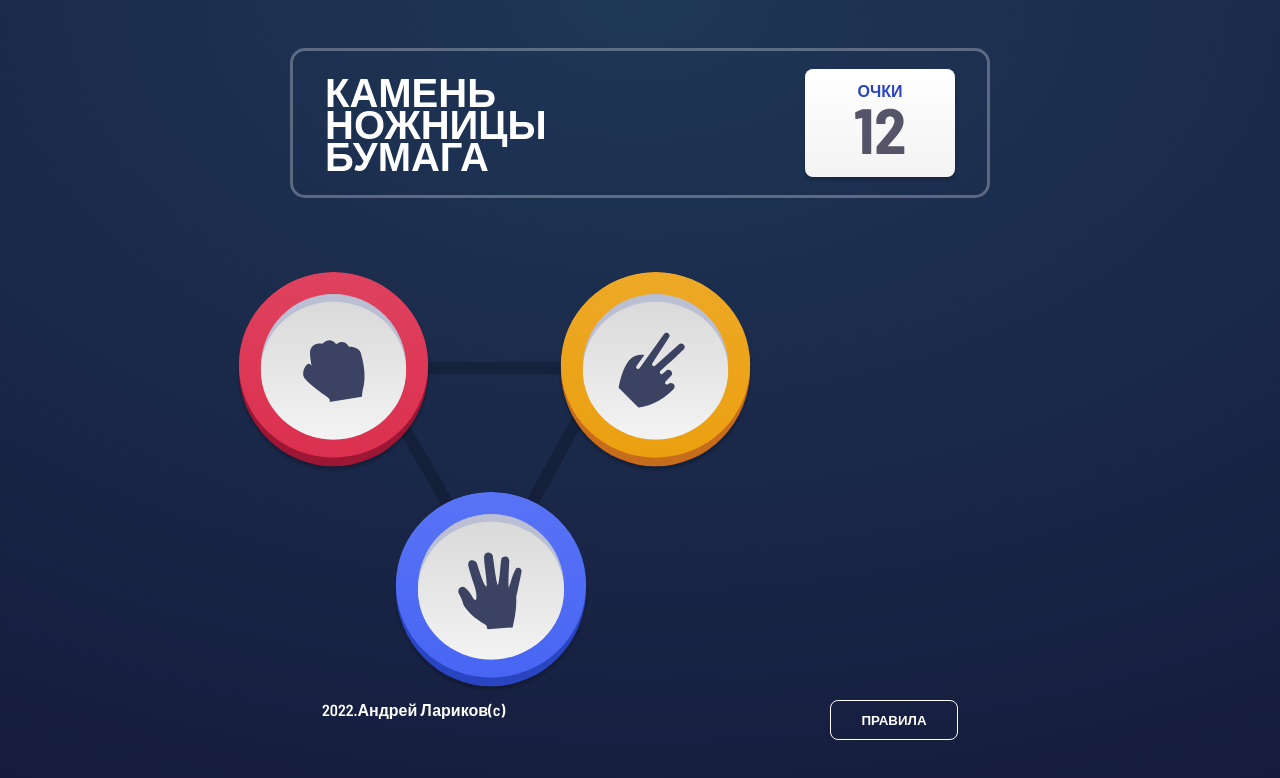
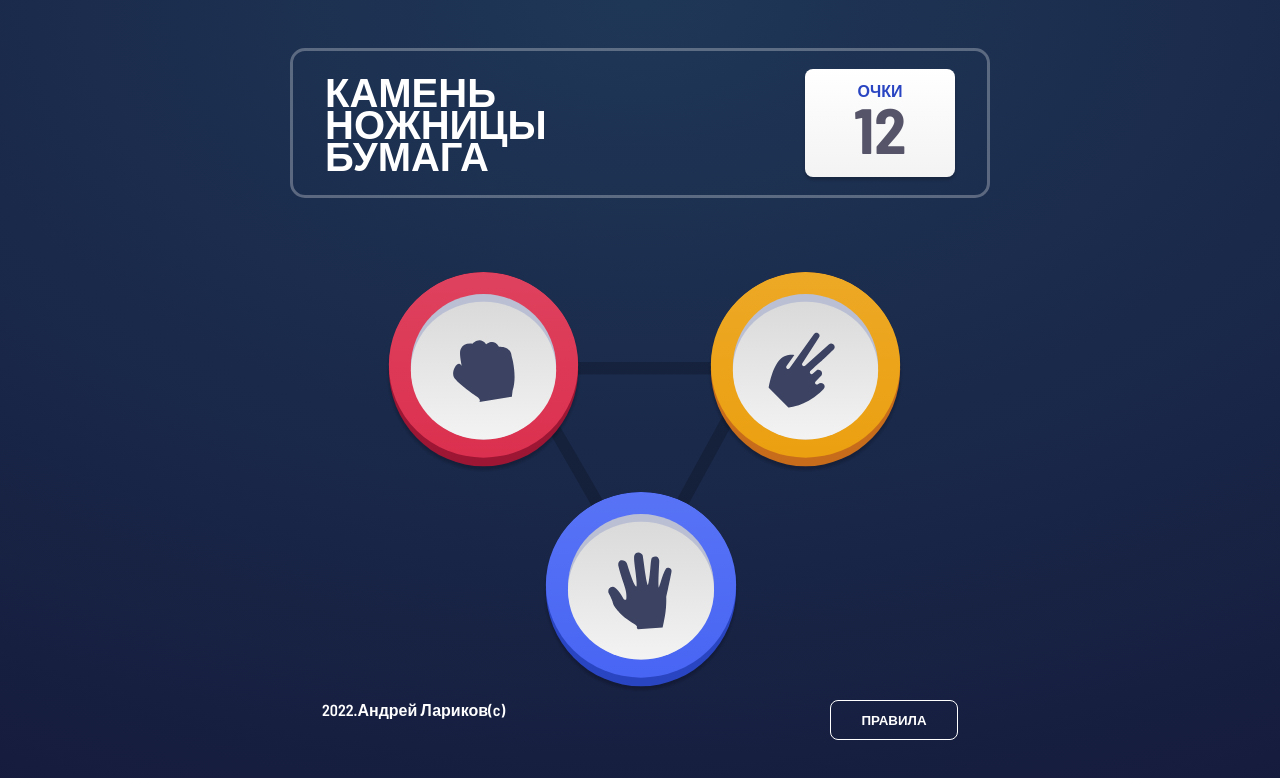
Before and after one commit to larikov174/rock-paper-scissors, a React (Vite) app: page / in a window 1280 px wide. Shown: the top 778 px of the page. Built offline with nearby package versions, Linux system fonts and the light colour scheme; grey boxes are pictures that could not be loaded.

Commit message:
fix: add svg to future update

```diff
--- a/src/components/PickScreen.jsx
+++ b/src/components/PickScreen.jsx
@@ -40,7 +40,7 @@ const PickScreen = () => {
         <Image src={scissors} position="relative" top="-90px" left="0%" />
         <Image src={paper} position="relative" top="130px" left="-360px" />
       </Container>
-      <svg>
+      {/* <svg>
         <defs>
           <pattern
             id="imgpattern"
@@ -50,11 +50,11 @@ const PickScreen = () => {
             height="1"
             viewBox="0 0 100 100"
             preserveAspectRatio="xMidYMid slice">
-            <image width="100" height="100" href='https://i.pinimg.com/originals/e9/e0/b2/e9e0b2dc797104d5479796e99ee55fcd.jpg' />
+            <image width="100" height="100" href={rock} />
           </pattern>
         </defs>
-        <circle cx={750} cy={50} r={100} fill="url(#imgpattern)" />
-      </svg>
+        <circle cx={350} cy={50} r={100} fill="url(#imgpattern)" />
+      </svg> */}
     </>
   );
 };
```
